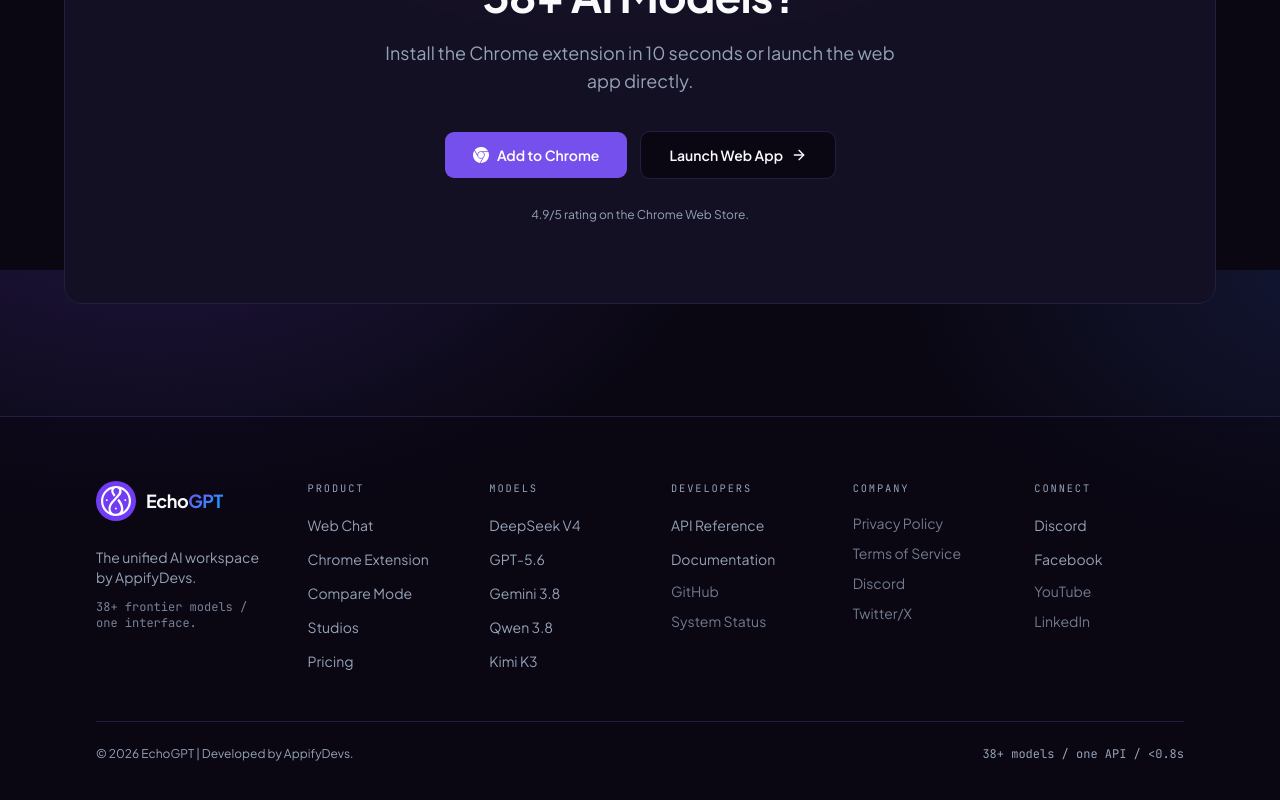
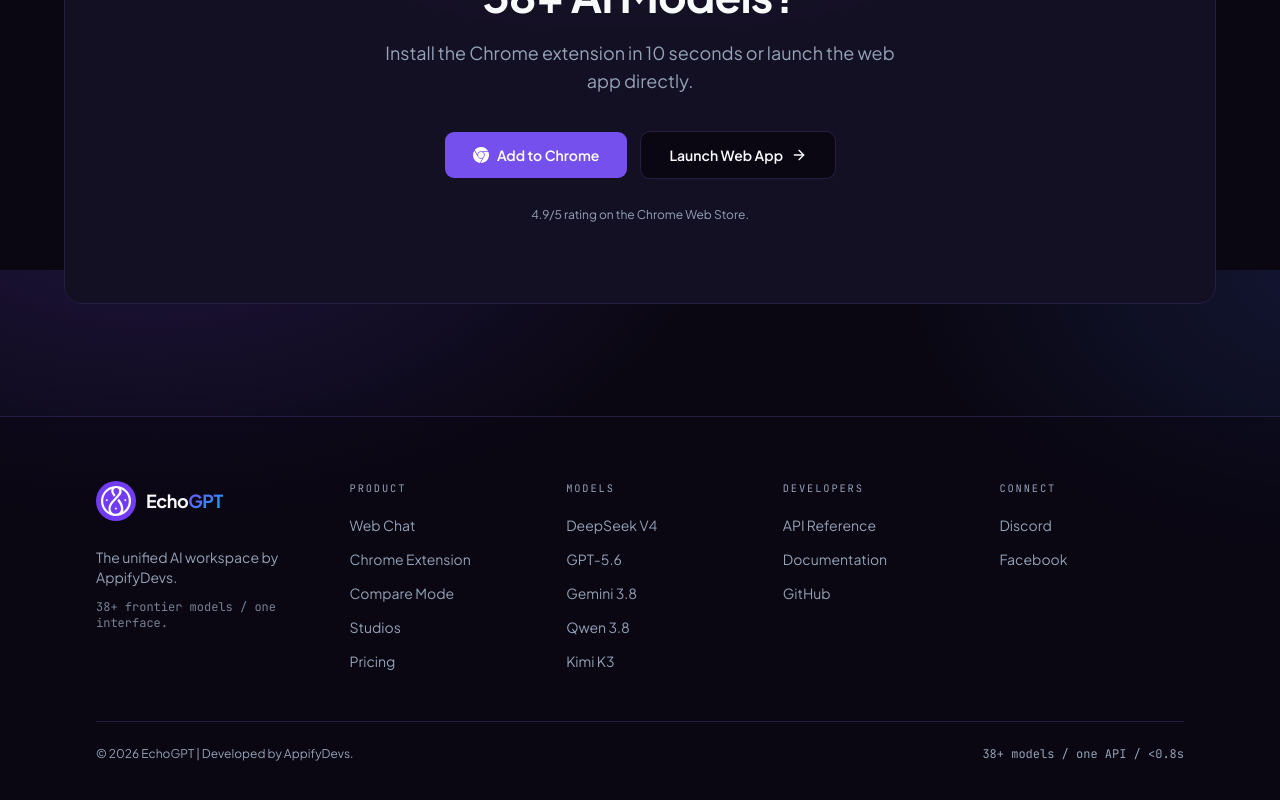
Before and after one commit to AbuBakkarSiddique007/EchoGPT_Landing_Page, a Next.js app: page / in a window 1280 px wide. Shown: the part 10930-11730 px from the top of the page. Built offline with nearby package versions, Linux system fonts and the light colour scheme.

Commit message:
fix(footer): fix footer sections url options

```diff
--- a/src/components/landing/Footer.tsx
+++ b/src/components/landing/Footer.tsx
@@ -4,6 +4,7 @@
   ADD_TO_CHROME_HREF,
   API_REFERENCE_HREF,
   DOCS_HREF,
+  GITHUB_HREF,
   WEB_APP_HREF,
 } from "@/lib/links";
 
@@ -26,22 +27,12 @@
 const DEV_LINKS = [
   { label: "API Reference", href: API_REFERENCE_HREF },
   { label: "Documentation", href: DOCS_HREF },
-  { label: "GitHub" },
-  { label: "System Status" },
-];
-
-const COMPANY_LINKS = [
-  { label: "Privacy Policy" },
-  { label: "Terms of Service" },
-  { label: "Discord" },
-  { label: "Twitter/X" },
+  { label: "GitHub", href: GITHUB_HREF },
 ];
 
 const CONNECT_LINKS = [
   { label: "Discord", href: "https://discord.com/invite/JG8SXMtaeH" },
   { label: "Facebook", href: "https://www.facebook.com/echogptlive" },
-  { label: "YouTube" },
-  { label: "LinkedIn" },
 ];
 
 function FooterColumn({
@@ -92,7 +83,7 @@
       className="border-t border-border bg-background/40 pb-10"
     >
       <div className="mx-auto max-w-6xl px-4 pt-16 sm:px-6 lg:px-8">
-        <div className="grid grid-cols-2 gap-x-8 gap-y-10 sm:grid-cols-3 lg:grid-cols-[1.2fr_1fr_1fr_1fr_1fr_1fr]">
+        <div className="grid grid-cols-2 gap-x-8 gap-y-10 sm:grid-cols-3 lg:grid-cols-[1.2fr_1fr_1fr_1fr_1fr]">
           <div className="col-span-2 sm:col-span-3 lg:col-span-1">
             <Link
               href="#top"
@@ -124,7 +115,6 @@
           <FooterColumn title="Product" links={PRODUCT_LINKS} />
           <FooterColumn title="Models" links={MODEL_LINKS} />
           <FooterColumn title="Developers" links={DEV_LINKS} />
-          <FooterColumn title="Company" links={COMPANY_LINKS} />
           <FooterColumn title="Connect" links={CONNECT_LINKS} />
         </div>
 
--- a/src/lib/links.ts
+++ b/src/lib/links.ts
@@ -5,3 +5,5 @@
 export const DOCS_HREF = "https://platform.echogpt.live/";
 export const API_REFERENCE_HREF = "https://platform.echogpt.live/api-reference";
 export const PRICING_HREF = "https://platform.echogpt.live/pricing";
+export const GITHUB_HREF =
+  "https://github.com/AbuBakkarSiddique007/EchoGPT_Landing_Page";
```
